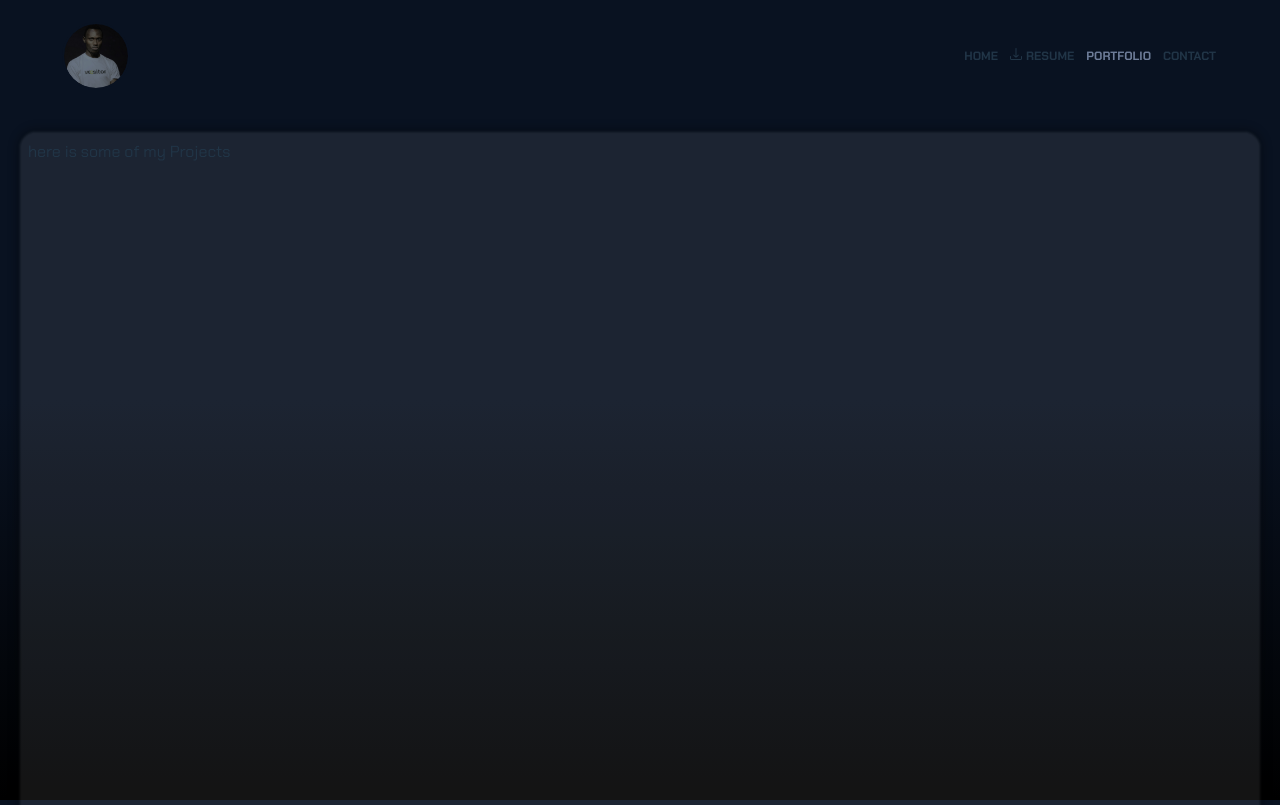
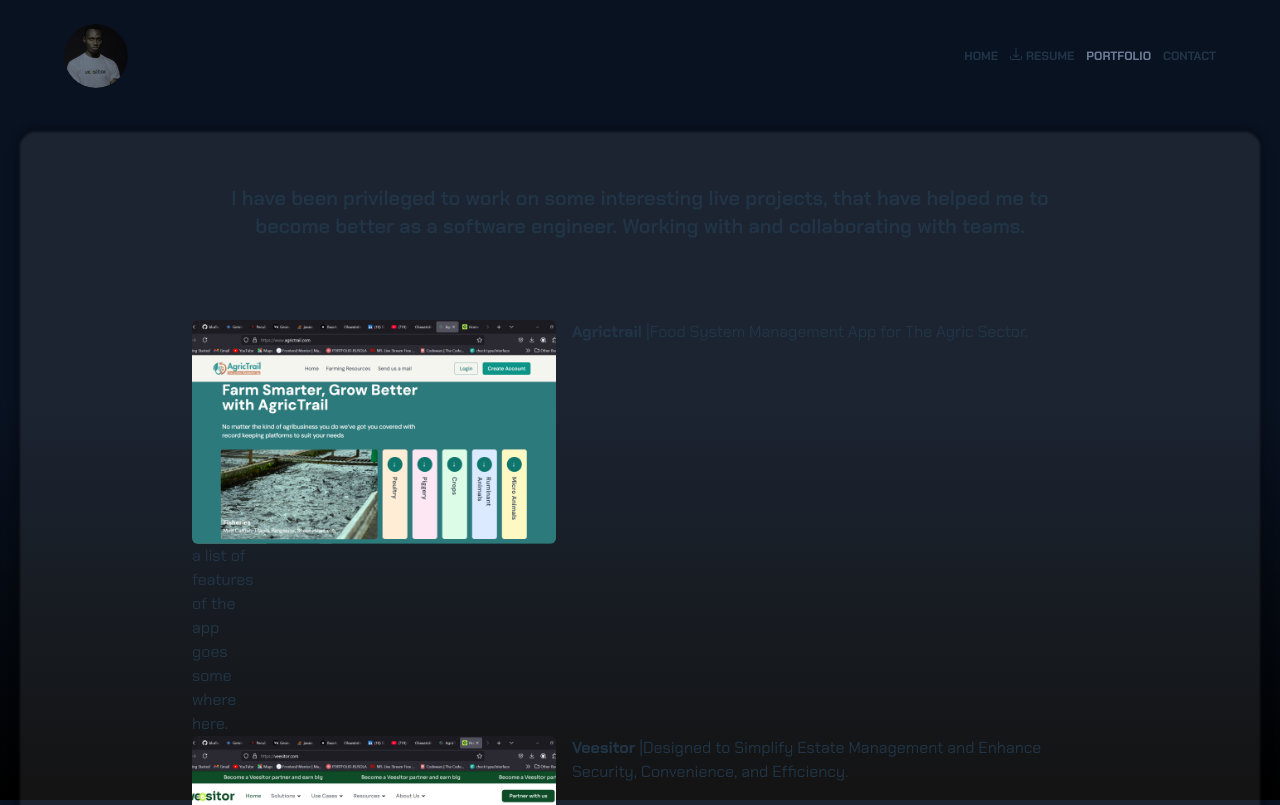
Before and after one commit to Za-Genius/portfolio, a React (Vite) app: page /projects in a window 1280 px wide. Shown: the top 805 px of the page. Built offline with nearby package versions, Linux system fonts and the light colour scheme.

Commit message:
feat: working on portfolio
this commit is for a review from a friend, for design comment

```diff
--- /dev/null
+++ b/src/components/portfolio/list-of-projects.json
@@ -0,0 +1,42 @@
+[
+  {
+    "name": "Agrictrail",
+    "role": "Frontend Engineer.",
+    "role-descriptions": ["UI implementation", "Api consumation"],
+    "description": "Food System Management App for The Agric Sector.",
+    "technologies": ["Nextjs", "Chakra-ui", "redux-toolkit", "tailwindCss"],
+    "features": [
+      "Farm activity logging",
+      "Managing financial records",
+      "Products placement",
+      "Managing schedules",
+      "Account creation and managing of users."
+    ],
+    "url": "https://www.agrictrail.com/",
+    "codebase": "",
+    "isPrivate": true,
+    "image": "/agrictrail.png"
+  },
+  {
+    "name": "Veesitor",
+    "role": "Backend Engineer.",
+    "role-descriptions": [
+      "CRUD API creations for multiple featuress",
+      "API documentation"
+    ],
+    "description": "Designed to Simplify Estate Management and Enhance Security, Convenience, and Efficiency.",
+    "technologies": ["Nestjs", "mongodb", "paystack", "coralpay"],
+    "features": [
+      "Estate/Community creation",
+      "Estate/Community access check-in and check-out",
+      "Property management",
+      "Bills creation and collection",
+      "Utility purchases",
+      "Account creation and managing of users and user roles."
+    ],
+    "url": "https://veesitor.com/",
+    "codebase": "",
+    "isPrivate": true,
+    "image": "/veesitor.png"
+  }
+]
--- /dev/null
+++ b/src/components/portfolio/portfolio.css
@@ -0,0 +1,14 @@
+.slide-up {
+  animation: slideUp 0.7s ease-in 0.2s forwards;
+}
+
+@keyframes slideUp {
+  0% {
+    opacity: 0;
+    transform: scale(0) translateY(-100%);
+  }
+  100% {
+    opacity: 1;
+    transform: scale(1) translateY(0);
+  }
+}
--- a/src/components/portfolio/portfolio.tsx
+++ b/src/components/portfolio/portfolio.tsx
@@ -1,4 +1,25 @@
+import "./portfolio.css";
+import projectsData from "./list-of-projects.json";
+import Project from "./project";
+
 const Portfolio = () => {
-  return <div className="w-full">here is some of my Projects</div>;
+  return (
+    <div className="w-full pt-5 max-w-4xl mx-auto">
+      <div className="slide-up md:text-center text-xl font-semibold mt-6 mb-20">
+        <p className="">
+          I have been privileged to work on some interesting live projects, that
+          have helped me to become better as a software engineer. Working with
+          and collaborating with teams.
+        </p>
+      </div>
+      <div id="projects">
+        {projectsData.map((prj) => (
+          <div key={prj.name}>
+            <Project {...prj} roleDescripitons={prj["role-descriptions"]} />
+          </div>
+        ))}
+      </div>
+    </div>
+  );
 };
 export default Portfolio;
--- /dev/null
+++ b/src/components/portfolio/project.tsx
@@ -0,0 +1,41 @@
+import { useState } from "react";
+
+export interface IProject {
+  name: string;
+  role: string;
+  description: string;
+  roleDescripitons: string[];
+  technologies: string[];
+  features: string[];
+  url: string;
+  codebase: string;
+  isPrivate: boolean;
+  image: string;
+}
+
+const Project: React.FC<IProject> = (data) => {
+  const [collapsed, setCollapsed] = useState(true);
+  return (
+    <div className="w-full grid grid-cols-12 gap-x-4">
+      <div className="relative w-full h-52 md:h-56 overflow-hidden col-span-5">
+        <img
+          className="absolute w-full h-full hover:scale-110 transition-all duration-700 rounded-md"
+          style={{ objectFit: "cover" }}
+          src={data.image}
+          alt={data.name}
+        />
+      </div>
+      <div className="col-span-7">
+        <p className="w-full">
+          <span className="font-bold">{data.name}</span> |
+          {`${data.description}`}
+        </p>
+      </div>
+      <div className="grid">
+        a list of features of the app goes some where here.
+      </div>
+    </div>
+  );
+};
+
+export default Project;
--- a/src/index.css
+++ b/src/index.css
@@ -20,8 +20,9 @@
 }
 
 body {
-  margin: 0;
+  margin: 0 auto;
   min-width: 320px;
+  max-width: 1400px;
 }
 .glass-bg {
   box-sizing: border-box;
```
Also changed, not shown: public/agrictrail.png (added), public/veesitor.png (added).
